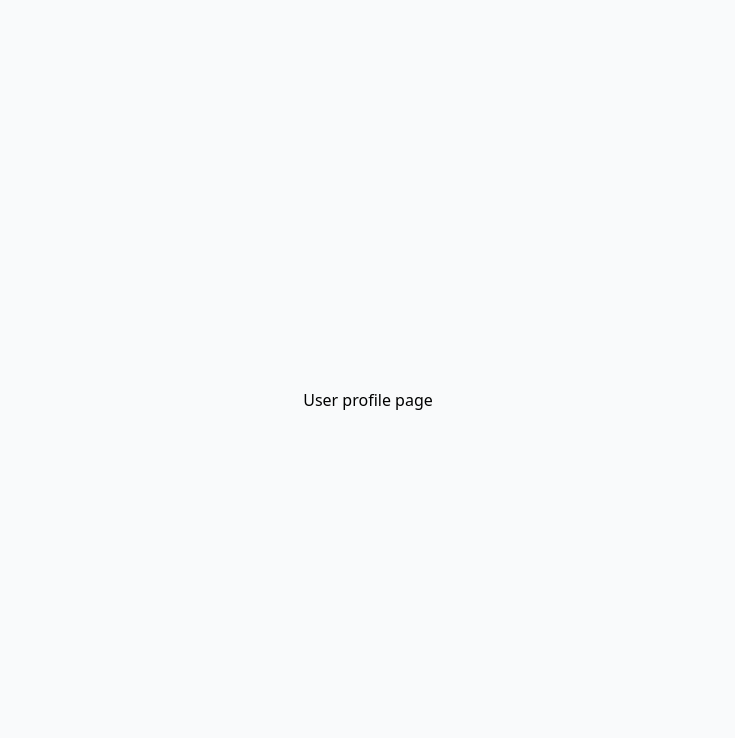
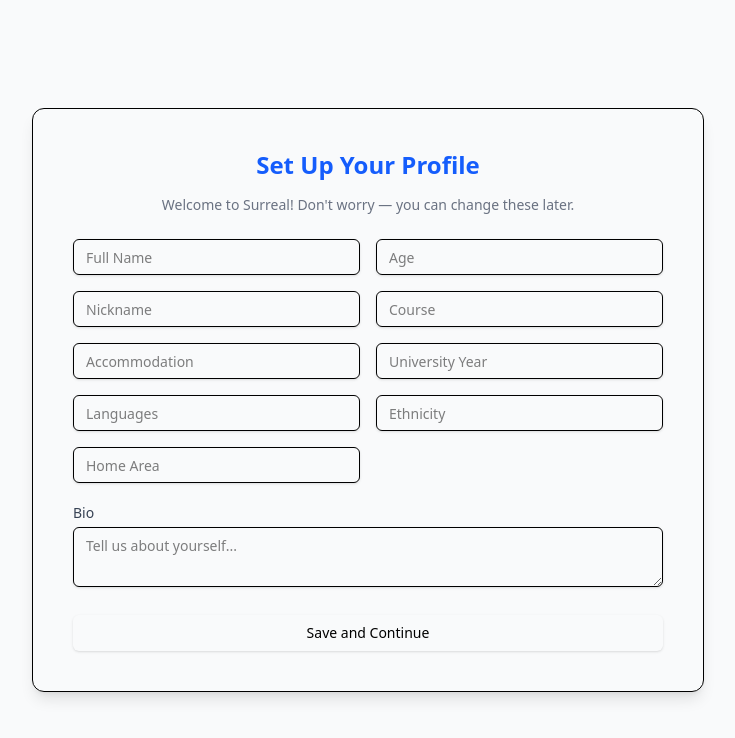
Before and after one commit to birat1/Surreal, a React (Vite) app: page /user-profile in a window 1280 px wide. Shown: the top 738 px of the page, without its empty margins (272-1007 px from the left). Built offline with nearby package versions, Linux system fonts and the light colour scheme; sample sign-in values are in the browser's storage.

Commit message:
added user profile setup page, but backend isnt working fully yet need to fix it

```diff
--- a/src/App.tsx
+++ b/src/App.tsx
@@ -2,7 +2,7 @@ import Home from "./components/Home";
 import LoginPage from "./components/LoginPage";
 import ProtectedRoute from "./components/ProtectedRoute";
 import SignUpPage from "./components/SignUpPage";
-import UserProfilePage from "./components/UserProfilePage";
+import UserProfilePage from "./components/UserProfileSetupPage";
 
 import "./index.css"
 
--- a/src/components/ProfilePage.tsx
+++ /dev/null
@@ -1,12 +0,0 @@
-// just a thought but this might have to take props from the signup page to display the details (or at least initial placeholder details)
-
-const ProfilePage = () => {
-
-    return (
-        <h1>This is the user profile page</h1>
-
-    )
-
-}
-
-export default ProfilePage
--- a/src/components/UserProfilePage.tsx
+++ /dev/null
@@ -1,9 +0,0 @@
-const UserProfilePage = () => {
-     return (
-    <div className="flex flex-col items-center justify-center h-screen bg-gray-50">
-      <h1>User profile page</h1>
-    </div>
-  );
-}
-
-export default UserProfilePage
--- /dev/null
+++ b/src/components/UserProfileSetupPage.tsx
@@ -0,0 +1,163 @@
+import { useState } from "react";
+import { Card, CardHeader, CardContent } from "./ui/card";
+import { Input } from "./ui/input";
+import { Button } from "./ui/button";
+import { Textarea } from "./ui/textarea";
+import { useNavigate } from "react-router-dom";
+
+const UserProfilePage = () => {
+  const navigate = useNavigate();
+
+  const [formData, setFormData] = useState({
+    full_name: "",
+    age: "",
+    nickname: "",
+    bio: "",
+    course: "",
+    accomodation: "",
+    university_year: "",
+    languages: "",
+    ethnicity: "",
+    home_area: "",
+  });
+
+  const [loading, setLoading] = useState(false);
+
+  const handleChange = (
+    e: React.ChangeEvent<HTMLInputElement | HTMLTextAreaElement>
+  ) => {
+    setFormData({ ...formData, [e.target.name]: e.target.value }); //e.target.name matches with the 'name' attribute in the input fields in the form, and the value is whatever is typed in it
+  };
+
+  const handleSubmit = async () => {
+    const token = localStorage.getItem("jwt_token");
+    if (!token) {
+      alert("You must be logged in to set up your profile.");
+      navigate("/login");
+      return;
+    }
+
+    setLoading(true);
+    try {
+      const res = await fetch("http://127.0.0.1:8000/user-profile-setup", {
+        method: "POST",
+        headers: {
+          "Content-Type": "application/json",
+          Authorization: `Bearer ${token}`,
+        },
+        body: JSON.stringify(formData),
+      });
+
+      if (res.ok) {
+        alert("Profile created successfully!");
+        navigate("/user-profile");
+      } else {
+        const errData = await res.json();
+        alert(errData.detail || "Error creating profile.");
+      }
+    } catch (err) {
+      console.error(err);
+      alert("Something went wrong while creating your profile.");
+    } finally {
+      setLoading(false);
+    }
+  };
+
+  return (
+    <div className="min-h-screen flex items-center justify-center bg-gray-50 p-4">
+      <Card className="w-full max-w-2xl shadow-lg p-4">
+        <CardHeader>
+          <h2 className="text-blue-600 text-2xl font-bold text-center">
+            Set Up Your Profile
+          </h2>
+          <p className="text-gray-500 text-center text-sm mt-2">
+            Welcome to Surreal! Don't worry — you can change these later.
+          </p>
+        </CardHeader>
+
+        <CardContent className="flex flex-col gap-3">
+          <div className="grid grid-cols-2 gap-4">
+            <Input
+              name="full_name"
+              placeholder="Full Name"
+              value={formData.full_name}
+              onChange={handleChange}
+            />
+            <Input
+              name="age"
+              type="number"
+              placeholder="Age"
+              value={formData.age}
+              onChange={handleChange}
+            />
+            <Input
+              name="nickname"
+              placeholder="Nickname"
+              value={formData.nickname}
+              onChange={handleChange}
+            />
+            <Input
+              name="course"
+              placeholder="Course"
+              value={formData.course}
+              onChange={handleChange}
+            />
+            <Input
+              name="accomodation"
+              placeholder="Accommodation"
+              value={formData.accomodation}
+              onChange={handleChange}
+            />
+            <Input
+              name="university_year"
+              type="number"
+              placeholder="University Year"
+              value={formData.university_year}
+              onChange={handleChange}
+            />
+            <Input
+              name="languages"
+              placeholder="Languages"
+              value={formData.languages}
+              onChange={handleChange}
+            />
+            <Input
+              name="ethnicity"
+              placeholder="Ethnicity"
+              value={formData.ethnicity}
+              onChange={handleChange}
+            />
+            <Input
+              name="home_area"
+              placeholder="Home Area"
+              value={formData.home_area}
+              onChange={handleChange}
+            />
+          </div>
+
+          <div className="flex flex-col mt-2">
+            <label
+              htmlFor="bio"
+              className="text-sm font-medium text-gray-700 mb-1"
+            >
+              Bio
+            </label>
+            <Textarea
+              id="bio"
+              name="bio"
+              placeholder="Tell us about yourself..."
+              value={formData.bio}
+              onChange={handleChange}
+            />
+          </div>
+
+          <Button className="mt-4" onClick={handleSubmit} disabled={loading}>
+            {loading ? "Saving..." : "Save and Continue"}
+          </Button>
+        </CardContent>
+      </Card>
+    </div>
+  );
+};
+
+export default UserProfilePage;
--- /dev/null
+++ b/src/components/ui/textarea.tsx
@@ -0,0 +1,22 @@
+import * as React from "react"
+
+import { cn } from "../../lib/utils"
+
+const Textarea = React.forwardRef<
+  HTMLTextAreaElement,
+  React.ComponentProps<"textarea">
+>(({ className, ...props }, ref) => {
+  return (
+    <textarea
+      className={cn(
+        "flex min-h-[60px] w-full rounded-md border border-input bg-transparent px-3 py-2 text-base shadow-sm placeholder:text-muted-foreground focus-visible:outline-none focus-visible:ring-1 focus-visible:ring-ring disabled:cursor-not-allowed disabled:opacity-50 md:text-sm",
+        className
+      )}
+      ref={ref}
+      {...props}
+    />
+  )
+})
+Textarea.displayName = "Textarea"
+
+export { Textarea }
```
